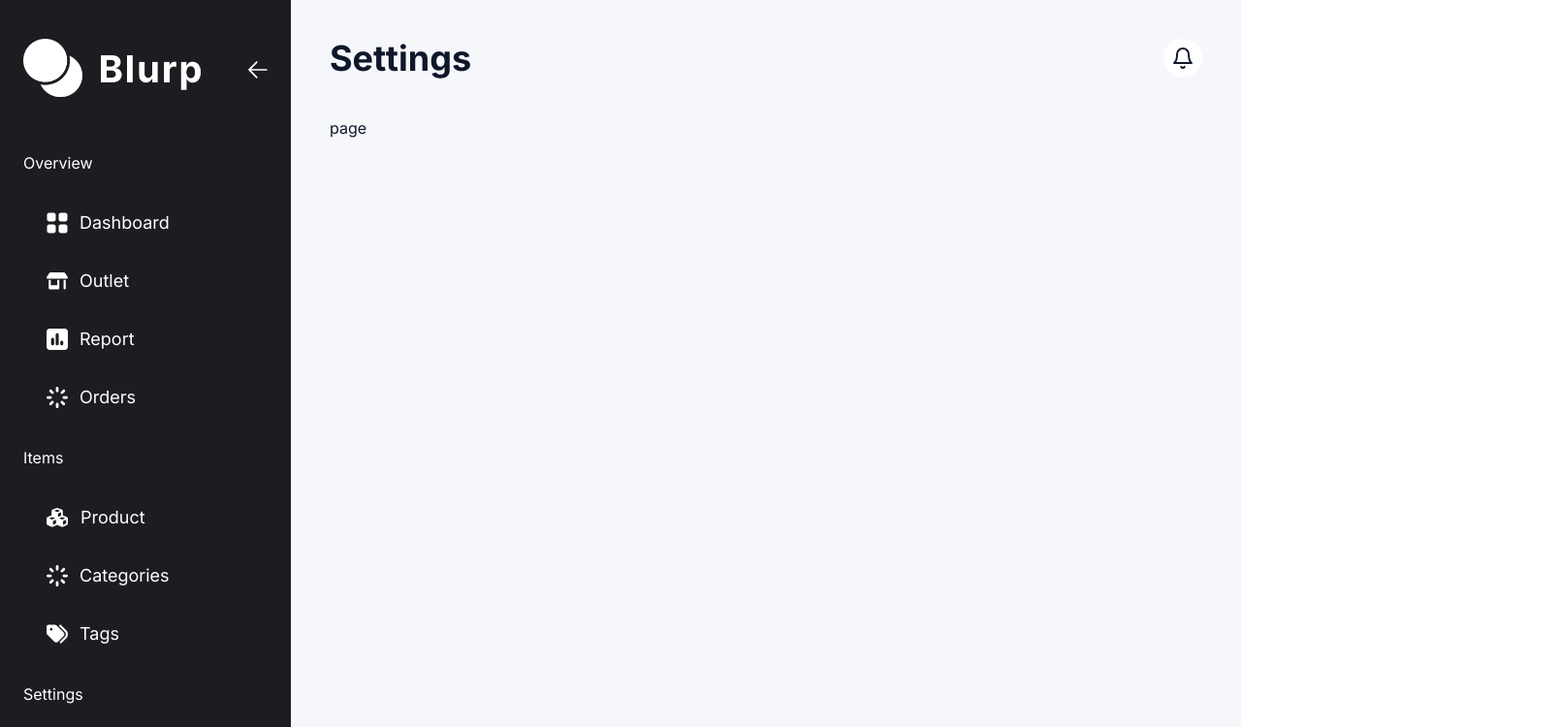
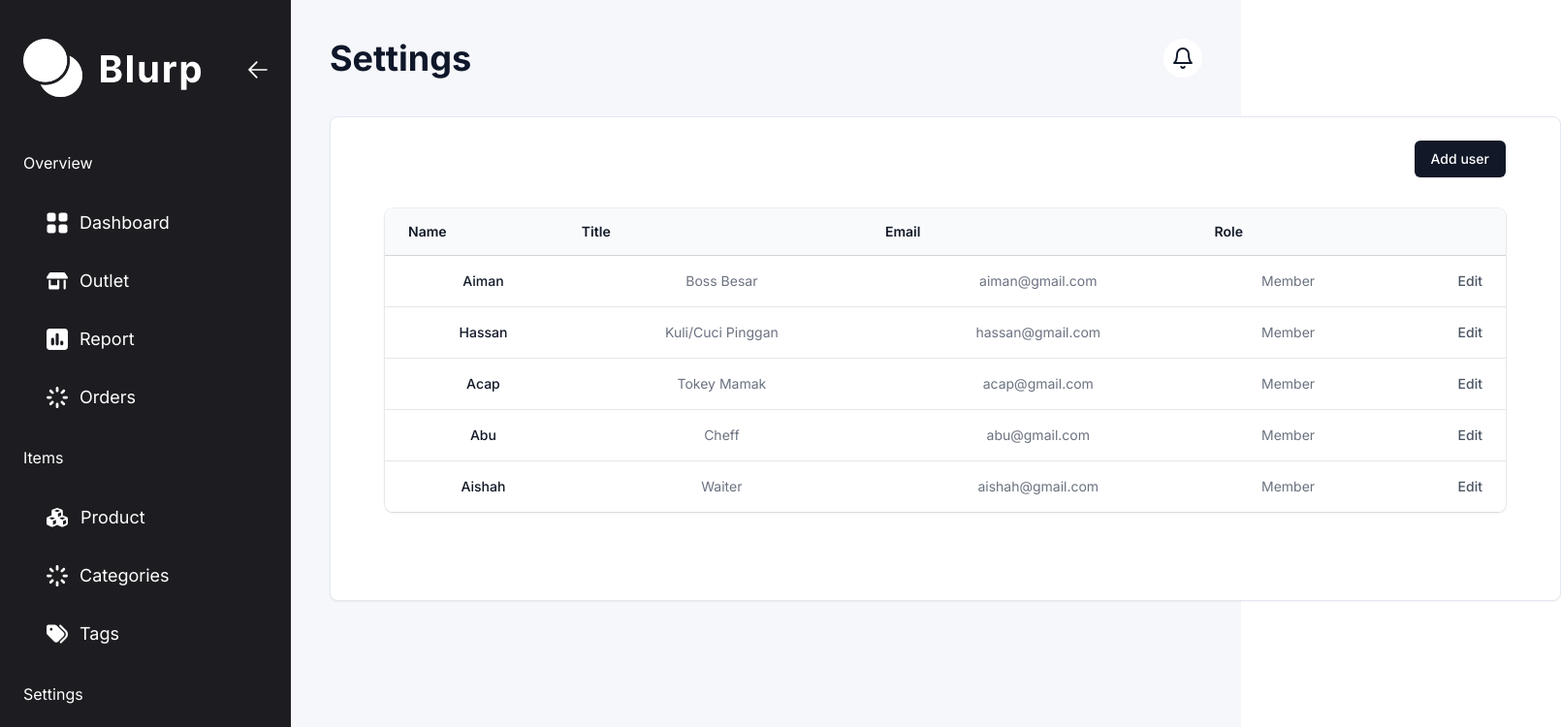
Before and after one commit to blurpp69/blurpp, a Next.js app: page /admin/settings in a window 1280 px wide. Shown: the top 750 px of the page at 97% size, 1610 px wide, since content can reach past the window. Built offline with nearby package versions, Linux system fonts and the light colour scheme; no server answers; what pocketbase would draw is missing.

Commit message:
features/setting

```diff
--- a/app/admin/product/page.tsx
+++ b/app/admin/product/page.tsx
@@ -1,65 +1,111 @@
-'use client'
+"use client"
 
-import { GetProducts } from '@/actions/products'
-import Menu from '@/components/menu'
-import { Button } from '@/components/ui/button'
-import useVendorId from '@/hooks/useVendorId'
-import getImageLink from '@/utils/getImageLink'
-import pb from '@/utils/pocketbase'
-import { useQuery } from '@tanstack/react-query'
-import Link from 'next/link'
-import React, { useCallback, useEffect, useMemo, useState } from 'react'
+import React, { useState } from "react"
+import { useRouter } from "next/navigation"
+import { CreateProduct } from "@/actions/products"
+import { useMutation } from "@tanstack/react-query"
+
+import { Button } from "@/components/ui/button"
+import { Input } from "@/components/ui/input"
+import { Label } from "@/components/ui/label"
+import { toast } from "@/components/ui/use-toast"
+import UploadImage from "@/components/UploadImage"
 
 type Props = {}
 
 const Page = (props: Props) => {
+  const router = useRouter()
+  const {
+    mutateAsync: createProduct,
+    isLoading,
+    isError,
+  } = useMutation(CreateProduct)
 
-  const { vendorId } = useVendorId();
+  const [product, setProduct] = useState({
+    product_name: "",
+    product_price: 0,
+    image_url: "",
+    vendor_id: localStorage?.getItem("vendor"),
+  })
 
-  const { data, isLoading, isFetching, error } = useQuery({
-    queryKey: ["hydrate-users"],
-    queryFn: () => pb.collection("Products").getFullList({
-      $autoCancel: false,
-      expand: "image_url,addons_id",
-      filter: `(vendor_id="${vendorId}")`,
-    }),
-    enabled: !!vendorId
-  });
-
-  const sanitizedData = useCallback(() => {
-    if (!data) return []
-
-    return data.map((menu) => ({
-      id: menu.id,
-      product_name: menu.product_name,
-      product_price: menu.product_price,
-      image_url: getImageLink(menu?.expand?.image_url as any),
-      addons: menu?.expand?.addons_id ?? []
-    }))
-  }, [data])
-
-  const productsData = useMemo(() => sanitizedData(), [sanitizedData])
+  const createProductAction = async () => {
+    try {
+      await createProduct({
+        product_name: product.product_name,
+        product_price: product.product_price,
+        image_url: product.image_url,
+        vendor_id: product.vendor_id ?? "",
+      }).then((res) => {
+        router?.push("/admin/product")
+      })
+    } catch (error: any) {
+      toast({
+        variant: "destructive",
+        title: "Uh oh! Something went wrong.",
+        description: error?.message,
+      })
+    }
+  }
 
   return (
-    <div className='w-full'>
-      <div className='flex justify-end'>
-        <Button variant={'admin'}>
-          <Link href={'/admin/product/create'}>
-            Create Product
-          </Link>
-        </Button>
-      </div>
+    <div className="rounded-xl bg-white py-10">
+      <form
+        action={createProductAction}
+        className="m-auto flex flex-col items-center"
+      >
+        <UploadImage
+          setFiles={(file: string) => {
+            setProduct({
+              ...product,
+              image_url: file,
+            })
+          }}
+        />
 
-      <div className='my-14 grid grid-cols-5 gap-5'>
-        {productsData?.map((menu) => (
-          <Menu
-            key={menu?.id}
-            imageUrl={menu?.image_url}
-            name={menu?.product_name}
-            price={menu?.product_price}
-          />
-        ))}
-      </div>
+        <div className="my-10 flex w-full items-center justify-between">
+          <div className="w-full px-8">
+            <Label htmlFor="name">Product Name</Label>
+            <Input
+              required={true}
+              id="name"
+              value={product.product_name}
+              onChange={(e: { target: { value: any } }) => {
+                setProduct({
+                  ...product,
+                  product_name: e.target.value,
+                })
+              }}
+              className="w-full"
+            />
+          </div>
+          <div className="w-full px-8">
+            <Label htmlFor="price">Product Price</Label>
+            <Input
+              required={true}
+              id="price"
+              type="number"
+              value={product.product_price}
+              onChange={(e: { target: { value: string | number } }) => {
+                setProduct({
+                  ...product,
+                  product_price: +e?.target.value,
+                })
+              }}
+              className="w-full"
+            />
+          </div>
+        </div>
+
+        <div className="w-full px-8">
+          <Button
+            disabled={isLoading}
+            type="submit"
+            className=" mt-20 w-full bg-admin"
+          >
+            Create
+          </Button>
+        </div>
+      </form>
     </div>
   )
 }
--- a/app/admin/settings/page.tsx
+++ b/app/admin/settings/page.tsx
@@ -1,10 +1,140 @@
-import React from 'react'
+import React from "react"
+
+import { Button } from "@/components/ui/button"
+import { Card, CardHeader, CardTitle } from "@/components/ui/card"
+
+const people = [
+  {
+    name: "Aiman",
+    title: "Boss Besar",
+    email: "aiman@gmail.com",
+    role: "Member",
+  },
+  {
+    name: "Hassan ",
+    title: "Kuli/Cuci Pinggan",
+    email: "hassan@gmail.com",
+    role: "Member",
+  },
+  {
+    name: "Acap",
+    title: "Tokey Mamak",
+    email: "acap@gmail.com",
+    role: "Member",
+  },
+  {
+    name: "Abu",
+    title: "Cheff",
+    email: "abu@gmail.com",
+    role: "Member",
+  },
+  {
+    name: "Aishah",
+    title: "Waiter",
+    email: "aishah@gmail.com",
+    role: "Member",
+  },
+  // More people...
+]
 
 type Props = {}
 
 const page = (props: Props) => {
   return (
-    <div>page</div>
+    <div className=" grid h-56 grid-cols-2 content-normal gap-4">
+      <div>
+        <Card className="h-[500px] w-[1270px] text-center ">
+          <CardHeader>
+            <div className="px-4 sm:px-6 lg:px-8">
+              <div className="sm:flex sm:items-center">
+                <div className="sm:flex-auto"></div>
+                <div className="mt-4 sm:ml-16 sm:mt-0 sm:flex-none"></div>
+
+                <button
+                  type="button"
+                  className="inline-flex items-center justify-center rounded-md border border-transparent bg-gray-900 px-4 py-2 text-sm font-medium text-white shadow-sm hover:bg-gray-700 focus:outline-none focus:ring-2 focus:ring-gray-500 focus:ring-offset-2 sm:w-auto"
+                >
+                  Add user
+                </button>
+              </div>
+              <div className="mt-8 flex flex-col">
+                <div className="-mx-4 -my-2 overflow-x-auto sm:-mx-6 lg:-mx-8">
+                  <div className="inline-block min-w-full py-2 align-middle md:px-6 lg:px-8">
+                    <div className="overflow-hidden shadow ring-1 ring-black ring-opacity-5 md:rounded-lg">
+                      <table className="min-w-full divide-y divide-gray-300">
+                        <thead className="bg-gray-50">
+                          <tr>
+                            <th
+                              scope="col"
+                              className="py-3.5 pl-4 pr-3 text-left text-sm font-semibold text-gray-900 sm:pl-6"
+                            >
+                              Name
+                            </th>
+                            <th
+                              scope="col"
+                              className="px-3 py-3.5 text-left text-sm font-semibold text-gray-900"
+                            >
+                              Title
+                            </th>
+                            <th
+                              scope="col"
+                              className="px-3 py-3.5 text-left text-sm font-semibold text-gray-900"
+                            >
+                              Email
+                            </th>
+                            <th
+                              scope="col"
+                              className="px-3 py-3.5 text-left text-sm font-semibold text-gray-900"
+                            >
+                              Role
+                            </th>
+                            <th
+                              scope="col"
+                              className="relative py-3.5 pl-3 pr-4 sm:pr-6"
+                            >
+                              <span className="sr-only">Edit</span>
+                            </th>
+                          </tr>
+                        </thead>
+                        <tbody className="divide-y divide-gray-200 bg-white">
+                          {people.map((person) => (
+                            <tr key={person.email}>
+                              <td className="whitespace-nowrap py-4 pl-4 pr-3 text-sm font-medium text-gray-900 sm:pl-6">
+                                {person.name}
+                              </td>
+                              <td className="whitespace-nowrap px-3 py-4 text-sm text-gray-500">
+                                {person.title}
+                              </td>
+                              <td className="whitespace-nowrap px-3 py-4 text-sm text-gray-500">
+                                {person.email}
+                              </td>
+                              <td className="whitespace-nowrap px-3 py-4 text-sm text-gray-500">
+                                {person.role}
+                              </td>
+                              <td className="relative whitespace-nowrap py-4 pl-3 pr-4 text-right text-sm font-medium sm:pr-6">
+                                <a
+                                  href="#"
+                                  className="text-gray-600 hover:text-gray-900"
+                                >
+                                  Edit
+                                  <span className="sr-only">
+                                    , {person.name}
+                                  </span>
+                                </a>
+                              </td>
+                            </tr>
+                          ))}
+                        </tbody>
+                      </table>
+                    </div>
+                  </div>
+                </div>
+              </div>
+            </div>
+          </CardHeader>
+        </Card>
+      </div>
+    </div>
   )
 }
 
```
